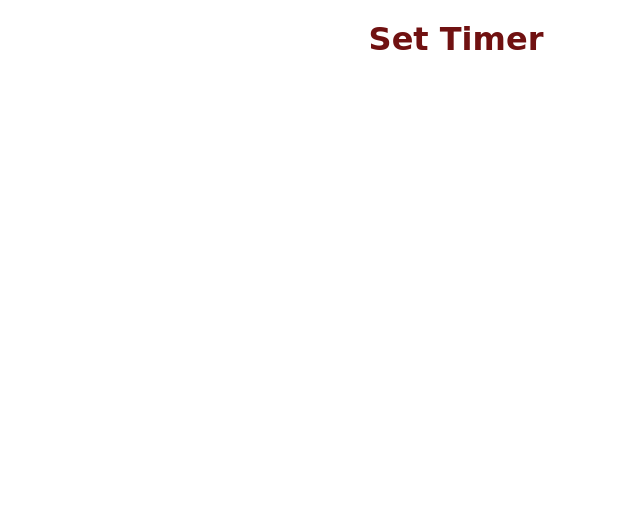
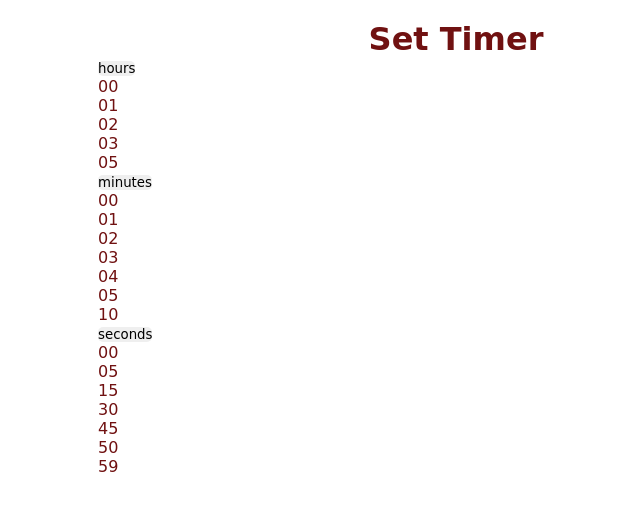
Before and after one commit to aleksei24/wp_new, a website built with webpack: page src/template.html in a window 1280 px wide. Shown: the whole page, without its empty margins (184-824 px from the left). Built offline with nearby package versions, Linux system fonts and the light colour scheme; a web font is replaced by a local one.

Commit message:
html structure for custom select elements is done

```diff
--- a/src/template.html
+++ b/src/template.html
@@ -10,6 +10,42 @@
     <div id="wrapper">
       <div class="container">
         <h1 id="headline"></h1>
+        <section class="set-timer">
+          <div class="set-timer__item item-set-timer">
+            <button type="button" class="item-set-timer__btn btn">hours</button>
+            <ul class="item-set-timer__list list-set-timer">
+              <li class="list-set-timer__item" data-value="00">00</li>
+              <li class="list-set-timer__item" data-value="01">01</li>
+              <li class="list-set-timer__item" data-value="02">02</li>
+              <li class="list-set-timer__item" data-value="03">03</li>
+              <li class="list-set-timer__item" data-value="05">05</li>
+            </ul>
+          </div>
+          <div class="set-timer__item item-set-timer">
+            <button type="button" class="item-set-timer__btn btn">minutes</button>
+            <ul class="item-set-timer__list list-set-timer">
+              <li class="list-set-timer__item" data-value="00">00</li>
+              <li class="list-set-timer__item" data-value="01">01</li>
+              <li class="list-set-timer__item" data-value="02">02</li>
+              <li class="list-set-timer__item" data-value="03">03</li>
+              <li class="list-set-timer__item" data-value="04">04</li>
+              <li class="list-set-timer__item" data-value="05">05</li>
+              <li class="list-set-timer__item" data-value="10">10</li>
+            </ul>
+          </div>
+          <div class="set-timer__item item-set-timer">
+            <button type="button" class="item-set-timer__btn btn">seconds</button>
+            <ul class="item-set-timer__list list-set-timer">
+              <li class="list-set-timer__item" data-value="00">00</li>
+              <li class="list-set-timer__item" data-value="05">05</li>
+              <li class="list-set-timer__item" data-value="15">15</li>
+              <li class="list-set-timer__item" data-value="30">30</li>
+              <li class="list-set-timer__item" data-value="45">45</li>
+              <li class="list-set-timer__item" data-value="50">50</li>
+              <li class="list-set-timer__item" data-value="59">59</li>
+            </ul>
+          </div>
+        </section>
       </div>
     </div>
   </body>
```
